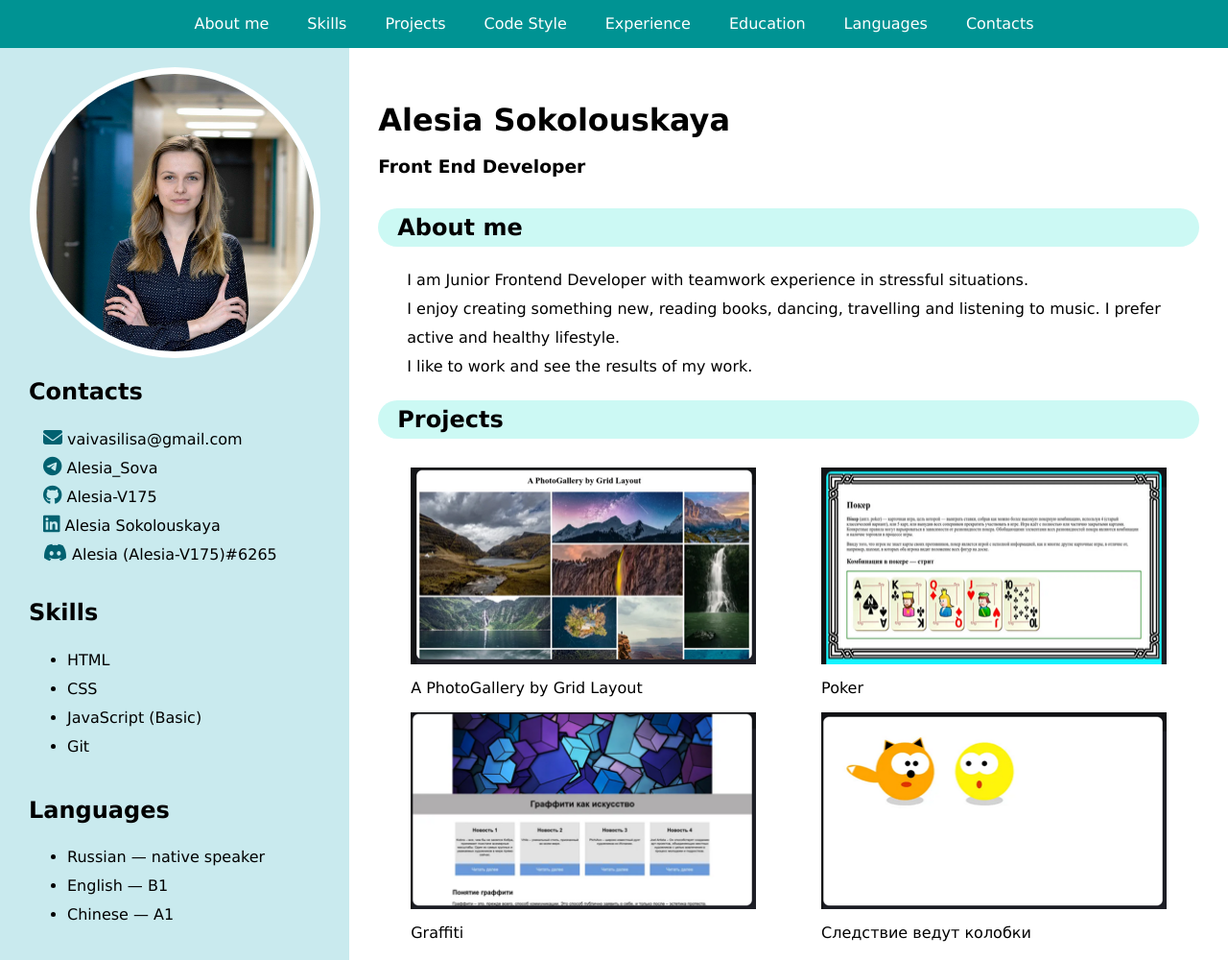
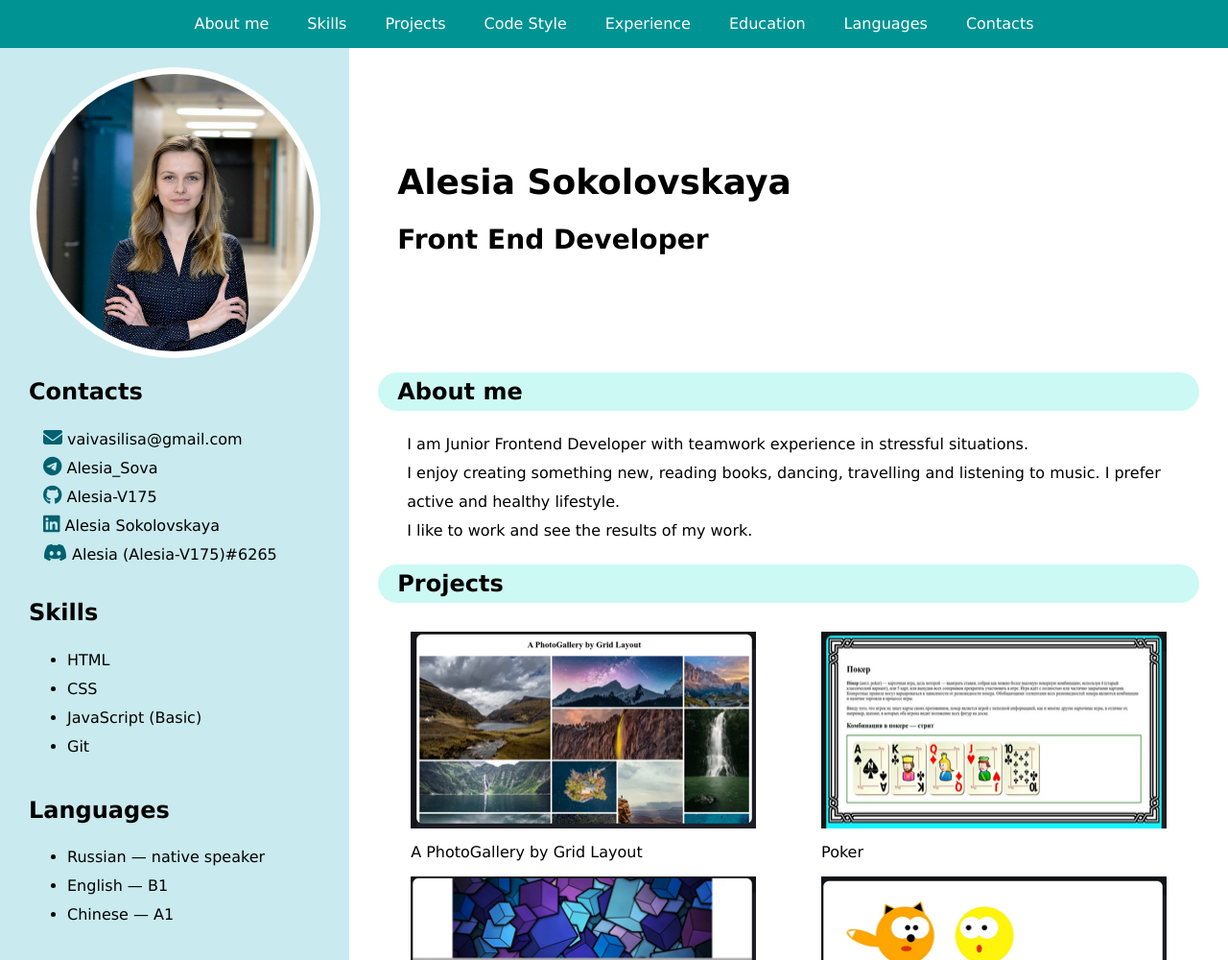
Before and after one commit to Alesia-V175/rsschool-cv, a plain HTML site: page index.html in a window 1280 px wide. Shown: the top 1000 px of the page at 96% size. Drawn offline with Linux system fonts and the light colour scheme.

Commit message:
refactor: update img, HTML and CSS

```diff
--- a/index.html
+++ b/index.html
@@ -4,7 +4,7 @@
     <meta charset="UTF-8">
     <meta name="keywords" content="CV, Junior Frontend Developer">
     <meta name="viewport" content="width=device-width, initial-scale=1.0">
-    <title>CV: Alesia Sokolouskaya</title>
+    <title>CV: Alesia Sokolovskaya</title>
     <link rel="stylesheet" href="style.css">
     <link rel="icon" type ="image/x-icon" href="images/favicon_cat.ico" sizes="32x32">
     <link rel="stylesheet" href="https://cdnjs.cloudflare.com/ajax/libs/font-awesome/6.1.1/css/all.min.css">
@@ -28,7 +28,7 @@
         <main class="main-content">
             <div class="main-1">
                 <div class="photo">
-                    <img src="images/photo-cv.jpg" alt="Photo of Alesia Sokolouskaya" title="Alesia Sokolouskaya"/>
+                    <img src="images/photo-cv.png" alt="Photo of Alesia Sokolovskaya" title="Alesia Sokolovskaya"/>
                 </div>
 
                 <section class="contacts" id="contacts">
@@ -38,7 +38,7 @@
                             <a href="mailto:vaivasilisa@gmail.com" target="_blank">
                                 <i class="fa-solid fa-envelope"></i> vaivasilisa@gmail.com
                             </a>
-                        <li>
+                        </li>
                         <li>
                             <a href="https://t.me/Alesia_Sova" target="_blank">
                                 <i class="fa-brands fa-telegram"></i> Alesia_Sova
@@ -51,7 +51,7 @@
                         </li>
                         <li>
                             <a href="https://www.linkedin.com/in/%D0%B0%D0%BB%D0%B5%D1%81%D1%8F-%D1%81%D0%BE%D0%BA%D0%BE%D0%BB%D0%BE%D0%B2%D1%81%D0%BA%D0%B0%D1%8F-05656b151/"
-                               target="_blank"><i class="fa-brands fa-linkedin"></i> Alesia Sokolouskaya
+                               target="_blank"><i class="fa-brands fa-linkedin"></i> Alesia Sokolovskaya
                             </a>
                         </li>
                         <li>
@@ -82,8 +82,10 @@
             </div>
 
             <div class="main-2">
-                <h1>Alesia Sokolouskaya</h1>
-                <h3>Front End Developer</h3>
+                <section class="profile">
+                    <h1>Alesia Sokolovskaya</h1>
+                    <h3>Front End Developer</h3>
+                </section>
 
                 <section class="about" id="about">
                     <h2>About me</h2>
@@ -185,7 +187,7 @@
                     </li>
                     <li>
                         <a href="https://rs.school/js/" target="_blank">
-                            <img src="images/rsschool_icon.png" alt="RS School" title="RS School"/>
+                            <img class="logo" src="images/rs_school_js.svg" alt="RS School" title="RS School"/>
                         </a>
                     </li>
                     <li>&copy; by Alesia 2022</li>
--- a/style.css
+++ b/style.css
@@ -54,7 +54,6 @@
         align-items: stretch;
     }
 
-
     .main-content .main-1 {
         width: 40%;
         background-color: #c9eaee;
@@ -93,8 +92,10 @@
         color: #016170;
     }
 
-    .main-2 h1 {
-        margin: 50px 0 0 0;
+    .main-2 {
+        display: flex;
+        flex-direction: column;
+        padding: 10px 30px;
     }
 
     .main-2 h2 {
@@ -104,10 +105,10 @@
         margin: 10px 0 20px;
     }
 
-    .main-2 {
-        display: flex;
-        flex-direction: column;
-        padding: 10px 30px;
+    .main-2 .profile {
+        font-size: 1.5em;
+        padding: 20px;
+        margin: 65px 0;
     }
 
     .main-2 .about p,
@@ -170,9 +171,16 @@
         line-height: 0;
         color: #ffffff;
         display: inline-block;
+        padding: 10px 0;
     }
 
     footer .footer-links a:hover {
         color: #000000;
         text-decoration: underline;
     }
+
+    footer .footer-links .logo {
+
+        width: 100px;
+        height: auto;
+    }
```
Also changed, not shown: images/photo-cv.png (renamed from images/photo-cv.jpg), images/rs_school_js.svg (added).
